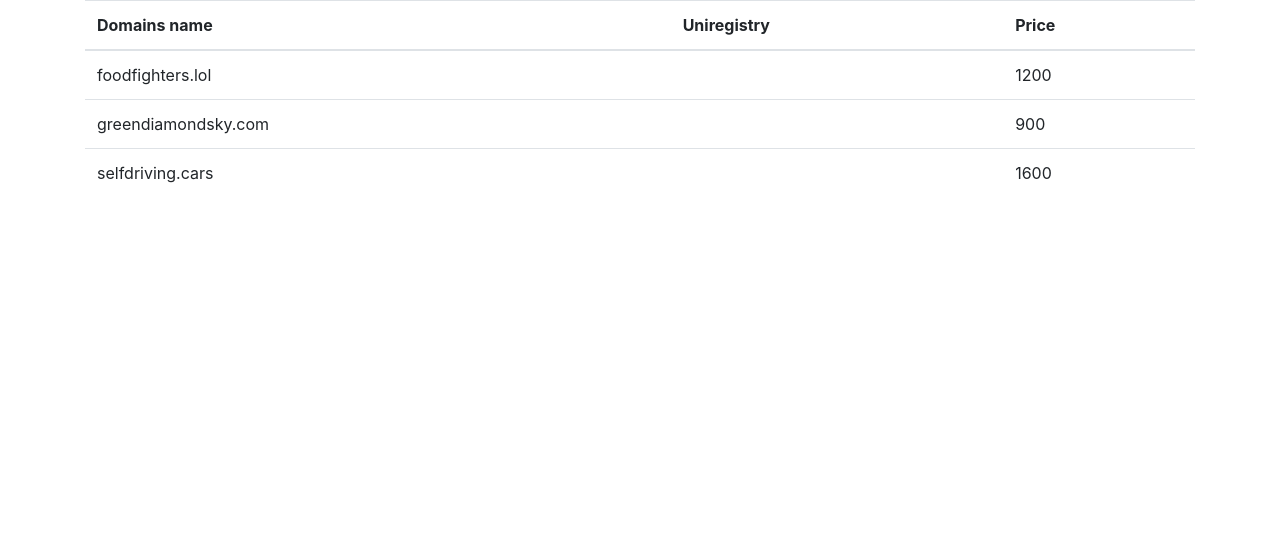
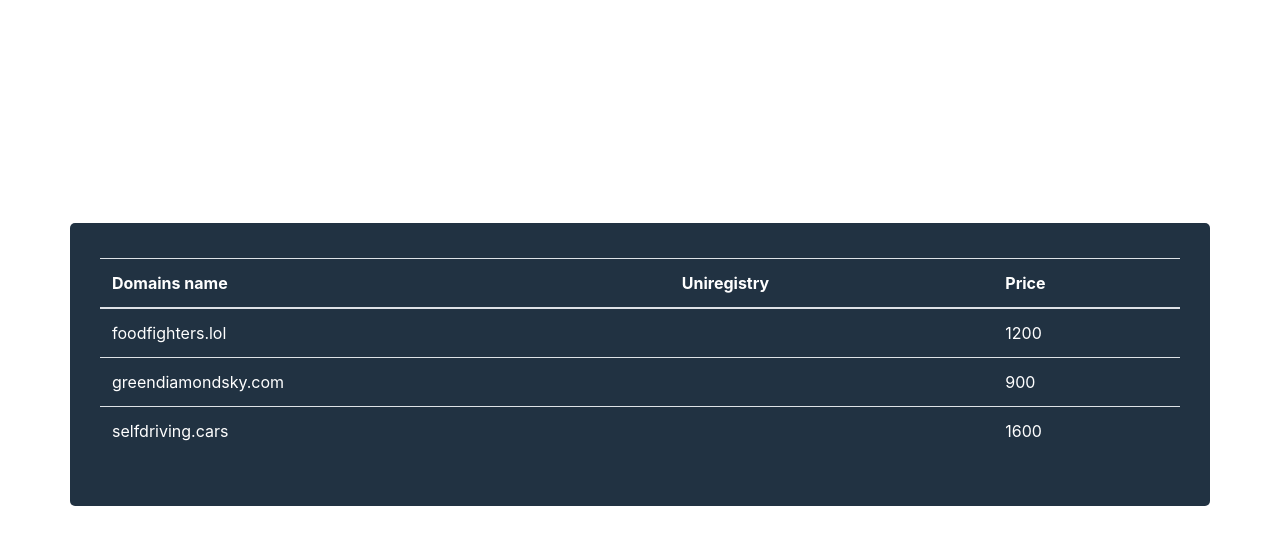
Before and after one commit to chrfreitas-zz/uniregistry-challenge, a React app: page / in a window 1280 px wide. Built offline with nearby package versions, Linux system fonts and the light colour scheme.

Commit message:
Refactor and styles

```diff
--- /dev/null
+++ b/src/css/components/DomainForm.css
@@ -0,0 +1,16 @@
+
+.domain-form {
+    transition: opacity .5s, transform .5s;
+    background-color: var(--blue);
+    padding: 35px 15px;
+    border-radius: 5px;
+    color: var(--white);
+    opacity: 0;
+    top: 50%;
+    transform: translateY(-50%);
+}
+
+.is-editing .domain-form {
+    opacity: 1;
+    transform: translateY(0px);
+}
--- /dev/null
+++ b/src/css/components/DomainTable.css
@@ -0,0 +1,16 @@
+
+.is-editing .domain-table {
+    opacity: 0;
+    top: -50%;
+    transform: translateY(50%);
+}
+
+.domain-table {
+    transition: opacity .5s, transform .5s;
+    background-color: var(--blue);
+    padding: 35px 15px;
+    border-radius: 5px;
+    color: var(--white);
+    opacity: 1;
+    transform: translateY(0px);
+}
--- /dev/null
+++ b/src/css/helpers/variables.css
@@ -0,0 +1,5 @@
+:root {
+    --blue: #213242;
+    --yellow: #f2c94a;
+    --white: #fff;
+}
--- a/src/css/main.css
+++ b/src/css/main.css
@@ -1,33 +1,17 @@
-@import "../../node_modules/bootstrap/dist/css/bootstrap.min.css";
+@import "../../node_modules/bootstrap/dist/css/bootstrap.min";
+
+@import "./components/DomainForm";
+@import "./components/DomainTable";
+@import "./helpers/variables";
 
 html,
 body {
     height: 100%;
 }
 
-.is-editing {
-    .domain-form {
-        opacity: 1;
-        transform: translateY(0px);
-    }
-
-    .domain-table {
-        opacity: 0;
-        transform: translateY(-200px);
-    }
+main {
+    display: flex;
+    height: 100%;
+    justify-content: center;
+    align-items: center;
 }
-
-.domain-form,
-.domain-table {
-    transition: opacity .5s, transform .5s;
-}
-
-.domain-form {
-    opacity: 0;
-    transform: translateY(200px);
-}
-
-.domain-table {
-    opacity: 1;
-    transform: translateY(0px);
-}
--- a/src/js/components/DomainsTable/DomainsTable.component.js
+++ b/src/js/components/DomainTable/DomainTable.component.js
@@ -1,7 +1,7 @@
 import React, { Component } from 'react';
 import PropTypes from 'prop-types';
 
-class DomainsTable extends Component {
+class DomainTable extends Component {
     static propTypes = {
         domains: PropTypes.array,
         goEdit: PropTypes.func
@@ -24,8 +24,8 @@
     renderBody(domains = []) {
         return domains.map((domain) => {
             return (
-                <tr key={domain.id}>
-                    <td onClick={ this.handleClickRow.bind(this, domain) }>{ domain.description }</td>
+                <tr key={domain.id} onClick={ this.handleClickRow.bind(this, domain) }>
+                    <td>{ domain.description }</td>
                     <td>{ domain.uniregistry }</td>
                     <td>{ domain.price }</td>
                 </tr>
@@ -47,4 +47,4 @@
     }
 }
 
-export default DomainsTable;
+export default DomainTable;
--- a/src/js/modules/Home/Home.module.js
+++ b/src/js/modules/Home/Home.module.js
@@ -1,6 +1,6 @@
 import React, { Component } from 'react';
 
-import DomainsTable from '../../components/DomainsTable/DomainsTable.component';
+import DomainTable from '../../components/DomainTable/DomainTable.component';
 import DomainForm from '../../components/DomainForm/DomainForm.component';
 
 class Home extends Component {
@@ -62,7 +62,7 @@
                     <div className={this.getClassState()}>
                         <div className="row domain-table">
                             <div className="col-12">
-                                <DomainsTable domains={this.state.domains} goEdit={this.goEdit}/>
+                                { !this.state.editMode && <DomainTable domains={this.state.domains} goEdit={this.goEdit}/> }
                             </div>
                         </div>
 
--- a/views/index.html
+++ b/views/index.html
@@ -7,6 +7,6 @@
     <title>Uniregistry Challenge</title>
 </head>
 <body>
-    <div id="root"></div>
+    <main id="root"></main>
 </body>
 </html>
```
Also changed, not shown: src/js/components/DomainTable/__tests__/DomainTable.test.js (renamed from src/js/components/DomainsTable/__tests__/DomainsTable.test.js, +4 -4 lines), src/js/modules/Home/__tests__/Home.test.js (+1 -1 lines), 2 other files.
